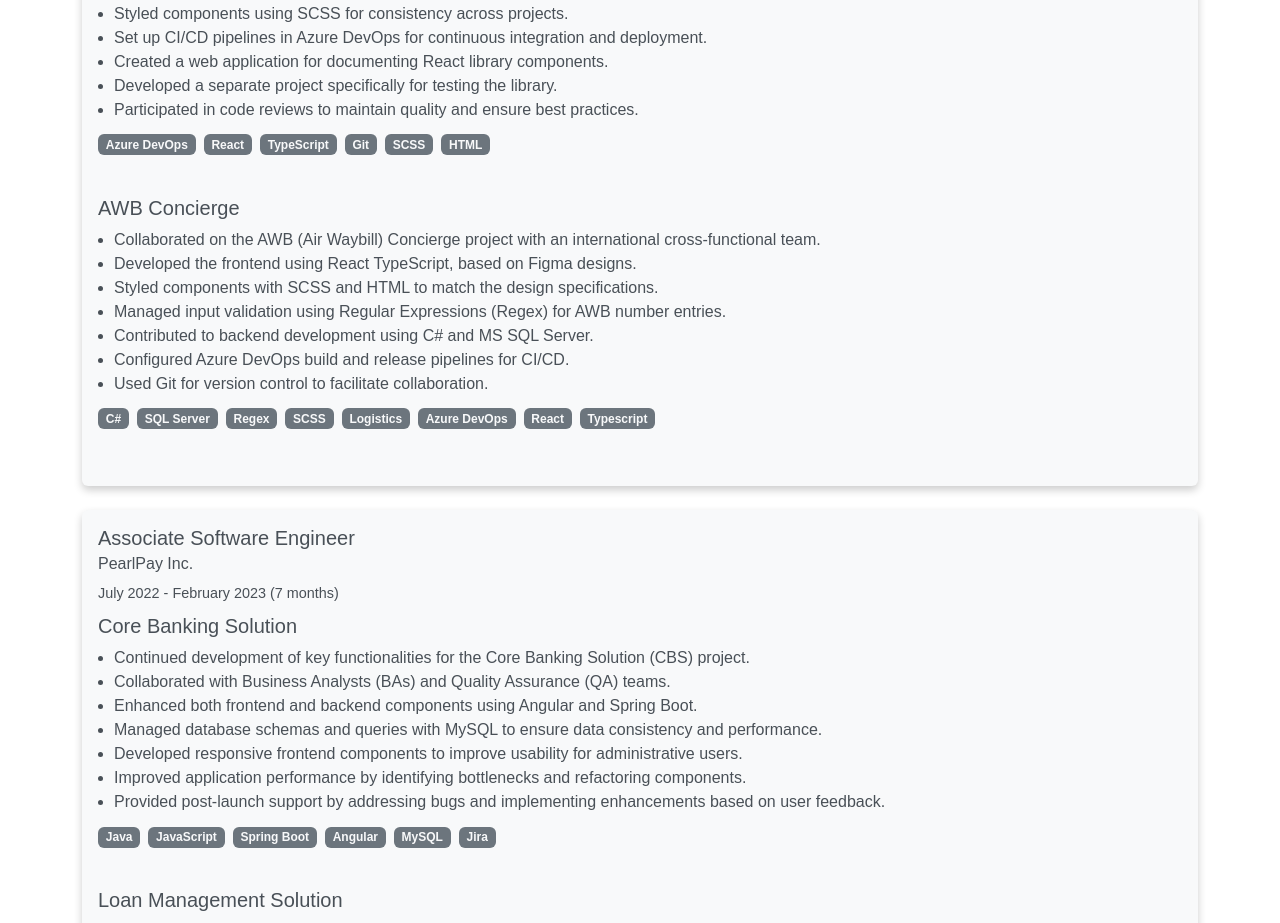
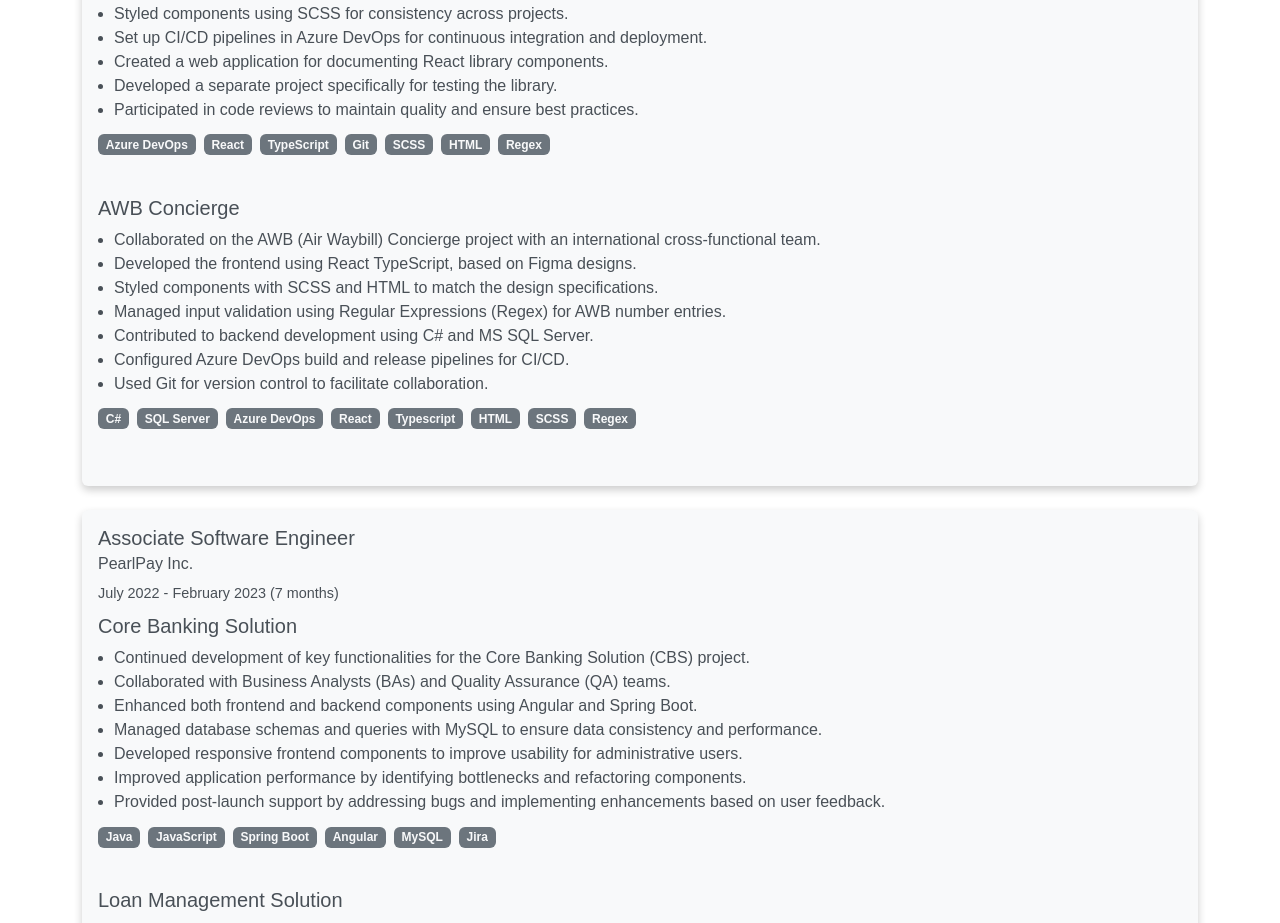
Before and after one commit to DrStrange24/Portfolio, a React (Create React App) app: page / in a window 1280 px wide. Shown: the part 1204-2127 px from the top of the page. Built offline with nearby package versions, Linux system fonts and the light colour scheme; no server answers.

Commit message:
update work experience data

```diff
--- a/src/data/workExperience.ts
+++ b/src/data/workExperience.ts
@@ -49,6 +49,7 @@ export const workExperience = [
           "Git",
           "SCSS",
           "HTML",
+          "Regex",
         ],
       },
       {
@@ -65,12 +66,12 @@ export const workExperience = [
         technologies: [
           "C#",
           "SQL Server",
-          "Regex",
-          "SCSS",
-          "Logistics",
           "Azure DevOps",
           "React",
           "Typescript",
+          "HTML",
+          "SCSS",
+          "Regex",
         ],
       },
     ],
--- a/src/styles/global.scss
+++ b/src/styles/global.scss
@@ -240,7 +240,6 @@ body {
 
             &:hover {
               color: var(--nav-text-active) !important;
-              font-size: large;
             }
           }
         }
```
